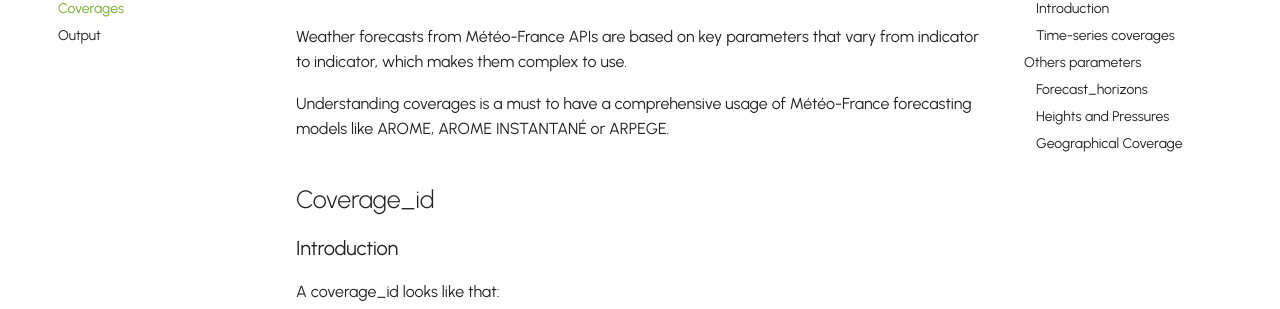
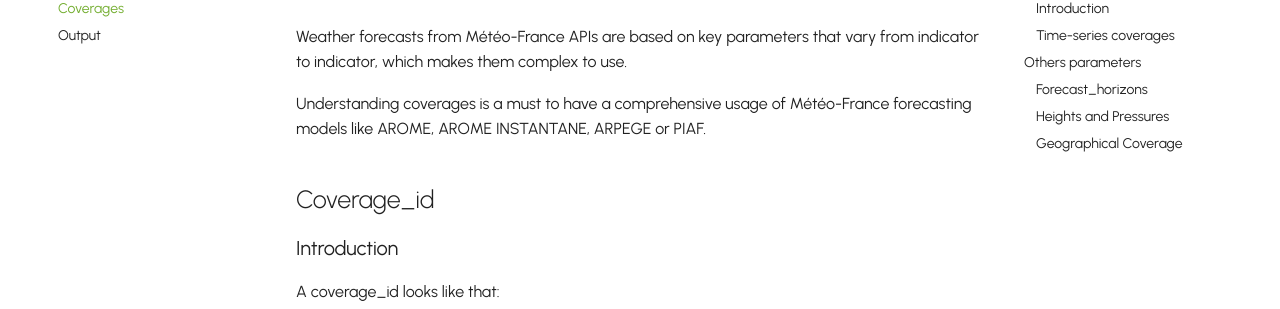
Before and after one commit to ThomasBouche/meteole, an MkDocs documentation site: the page built from docs/pages/coverage_parameters.md, in a window 1280 px wide and 900 px high. Shown: the part 204-513 px from the top of the window. Built offline with MkDocs 1.6.1 and Material for MkDocs 9.7.7, drawn with Linux system fonts in a browser that asks for light colours; comment, search, counter and statistics services are not loaded.

Commit message:
Update readme with PIAF detials

```diff
--- a/docs/pages/coverage_parameters.md
+++ b/docs/pages/coverage_parameters.md
@@ -1,6 +1,6 @@
 Weather forecasts from Météo-France APIs are based on key parameters that vary from indicator to indicator, which makes them complex to use.
 
-Understanding coverages is a must to have a comprehensive usage of Météo-France forecasting models like AROME, AROME INSTANTANÉ or ARPEGE.
+Understanding coverages is a must to have a comprehensive usage of Météo-France forecasting models like AROME, AROME INSTANTANE, ARPEGE or PIAF.
 
 ## Coverage_id
 
```
Also changed, not shown: README.md.
